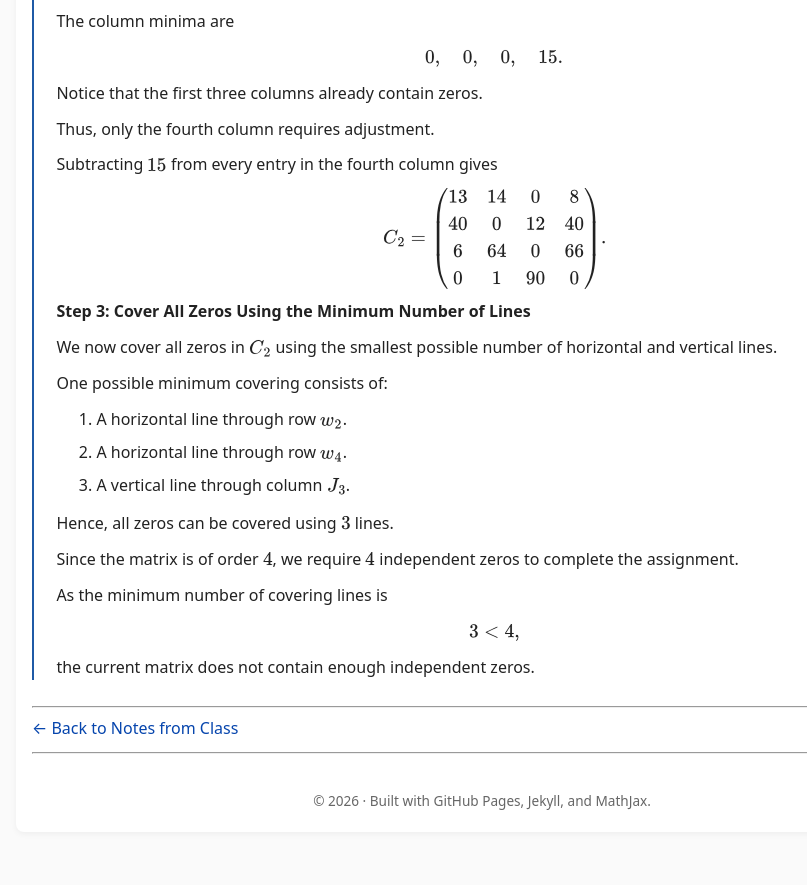
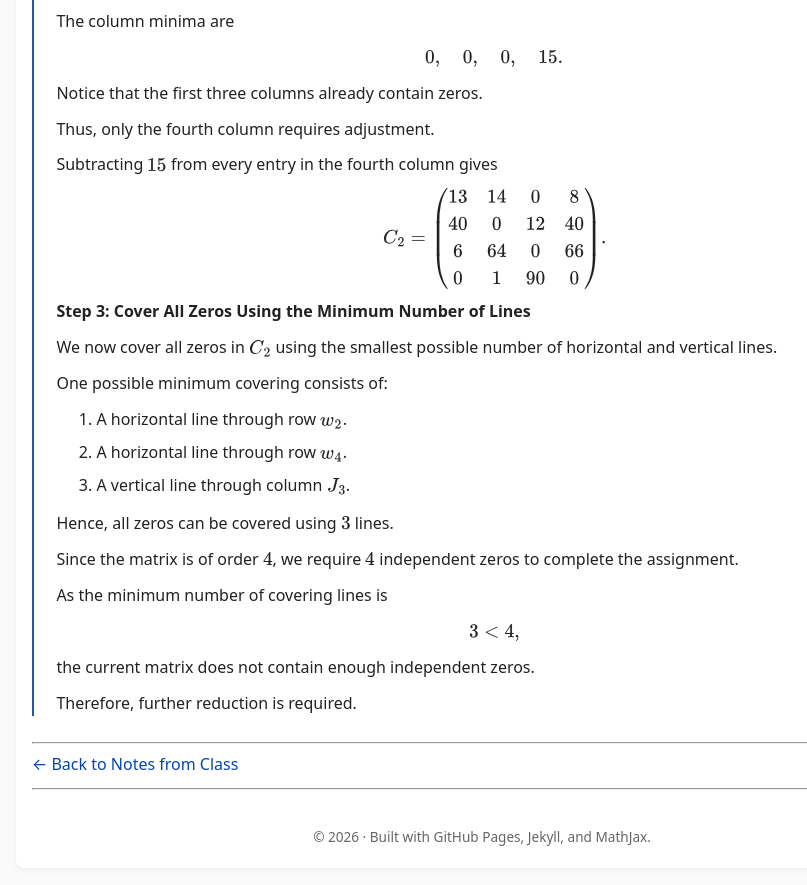
Before and after one commit to SaleemKamaludin/SaleemKamaludin.github.io, a Jekyll site: the page built from courses/math-2276/notes-from-class/supplementary-lecture-6/index.md, in a window 1280 px wide and 900 px high, scrolled down 4083 px. Shown: the top 885 px of the window, without its empty margins (158-965 px from the left). Built offline with Jekyll 4.4.1, drawn with Linux system fonts in a browser that asks for light colours; before the commit the page ends 4947 px from its top, so only the background shows below that.

Commit message:
Add further reduction conclusion to Example 1.2

```diff
--- a/courses/math-2276/notes-from-class/supplementary-lecture-6/index.md
+++ b/courses/math-2276/notes-from-class/supplementary-lecture-6/index.md
@@ -657,6 +657,14 @@ C_2=
         </p>
 
       </div>
+
+      <div id="example-hungarian-additional-further-reduction-required">
+
+        <p>
+          Therefore, further reduction is required.
+        </p>
+
+      </div>
 </div>
 
 </div>
```
